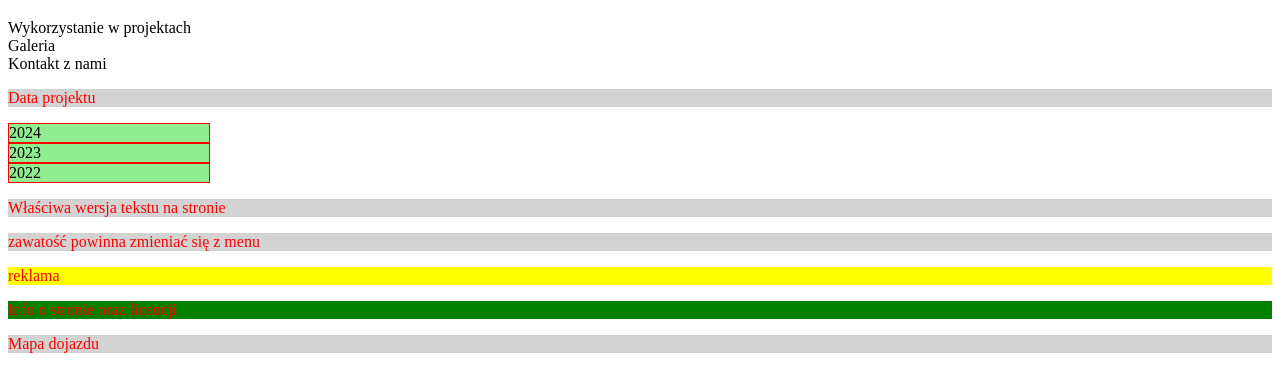
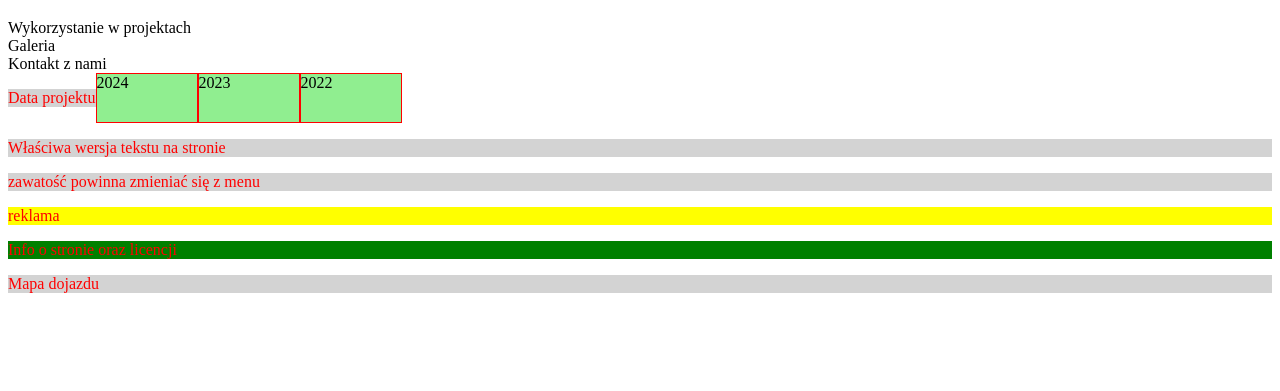
Before and after one commit to Exhil95/python2024, a plain HTML site: page index.html in a window 1280 px wide. Shown: the part 61-452 px from the top of the page. Drawn offline with Linux system fonts and the light colour scheme.

Commit message:
"Added flex class to nav element and updated style.css to include flex styling."

```diff
--- a/index.html
+++ b/index.html
@@ -15,7 +15,7 @@
         <div>Galeria</div>
         <div>Kontakt z nami</div>
     </nav>
-    <nav>
+    <nav class="flex">
         <p>Data projektu</p>
         <div class="button">2024</div>
         <div class="button">2023</div>
--- a/style.css
+++ b/style.css
@@ -19,4 +19,10 @@ p {
     font-size: 16px;
     max-width: 200px;
     min-width: 100px;
+
 }
+
+.flex {
+    display: flex;
+    flex-direction: row;
+}
```
